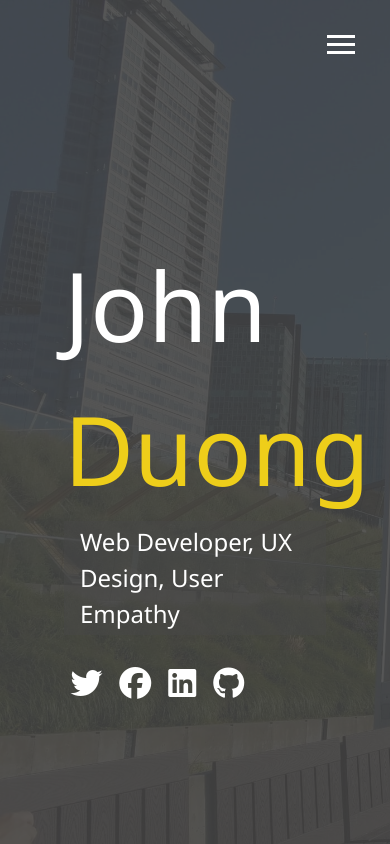
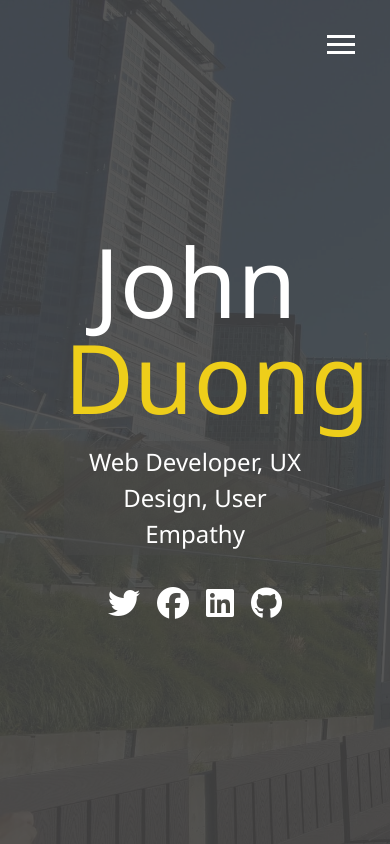
Before and after one commit to JohnDuongOC/modern_portfolio, a website: page dist/index.html in a window 390 px wide. Drawn offline with Linux system fonts and the light colour scheme.

Commit message:
Added media queries and made menu overlay responsive

```diff
--- a/scss/_config.scss
+++ b/scss/_config.scss
@@ -33,3 +33,25 @@ $background-opacity: 0.9;
     }
   }
 }
+
+// Media Query Mixins
+@mixin mediaSm {
+  @media screen and (max-width: 500px) {
+    @content;
+  }
+}
+@mixin mediaMd {
+  @media screen and (max-width: 768px) {
+    @content;
+  }
+}
+@mixin mediaLg {
+  @media screen and (min-width: 769px) and (max-width: 1170px) {
+    @content;
+  }
+}
+@mixin mediaXl {
+  @media screen and (max-width: 1171px) {
+    @content;
+  }
+}
--- a/scss/_menu.scss
+++ b/scss/_menu.scss
@@ -93,7 +93,7 @@
     .portrait {
       width: 250px;
       height: 250px;
-      background: url("../img/portrait.jpg");
+      background: url("../img/portrait.jpeg");
       border-radius: 50%;
       border: solid 3px $secondary-color;
     }
--- /dev/null
+++ b/scss/_mobile.scss
@@ -0,0 +1,56 @@
+// Widescreens
+@include mediaXl {
+}
+
+// Desktop & Laptops
+@include mediaLg {
+}
+
+// Tablets & Small Laptops
+@include mediaMd {
+  main {
+    align-items: center;
+    text-align: center;
+
+    .lg-heading {
+      line-height: 1;
+      margin-bottom: 1rem;
+    }
+  }
+
+  ul.menu-nav,
+  div.menu-branding {
+    float: none;
+    width: 100%;
+    min-height: 0;
+
+    &.show {
+      transform: translate3d(0, 0, 0);
+    }
+  }
+
+  .menu-nav {
+    height: 75vh;
+    transform: translate3d(-100%, 0, 0);
+    font-size: 24px;
+  }
+
+  .menu-branding {
+    height: 25vh;
+    transform: translate3d(100%, 0, 0);
+
+    //need smaller portrait
+    .portrait {
+      background: url("../img/portrait_small.jpg");
+      width: 150px;
+      height: 150px;
+    }
+  }
+}
+
+// Smartphones
+@include mediaSm {
+  main#home h1 {
+    margin-top: 10vh;
+  }
+}
--- a/scss/main.scss
+++ b/scss/main.scss
@@ -4,6 +4,7 @@
 //connects to _config.scss
 @import "config";
 @import "menu";
+@import "mobile";
 
 * {
   box-sizing: border-box;
```
Also changed, not shown: dist/css/main.css, dist/img/portrait.jpeg (added), dist/index.html.
